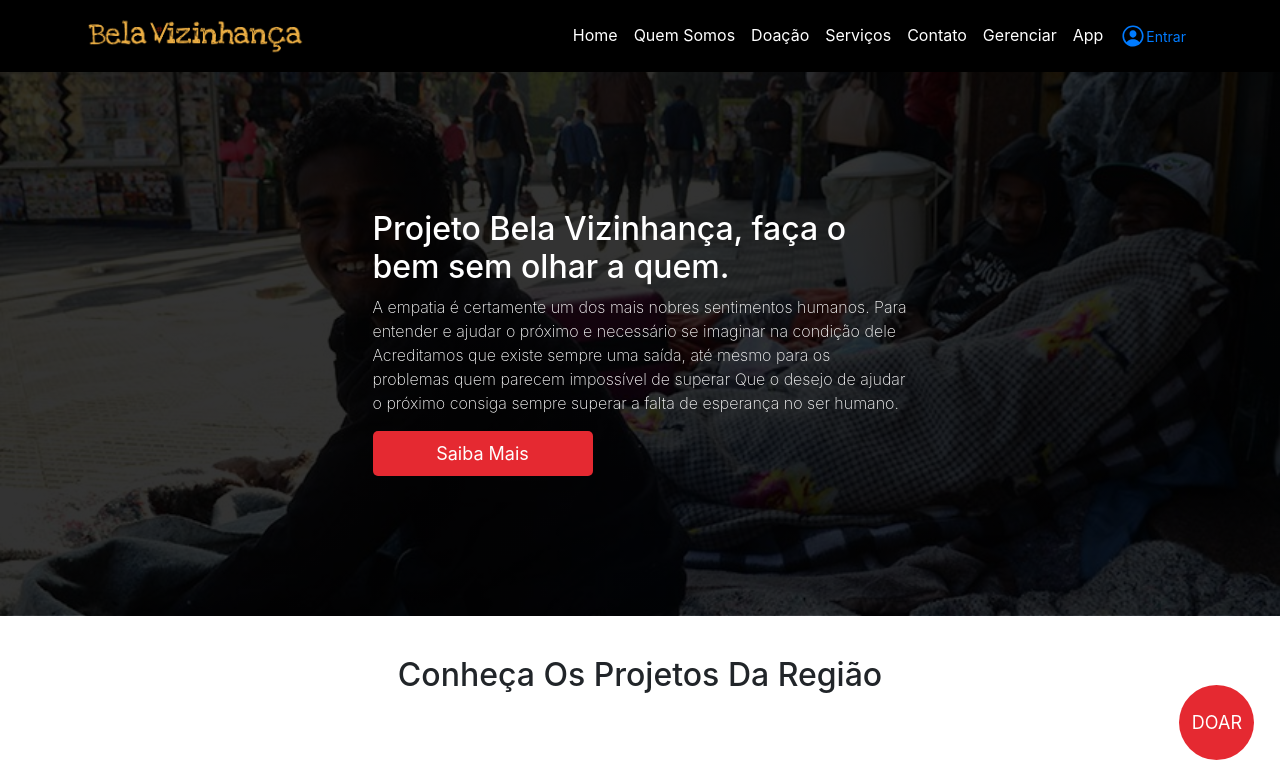
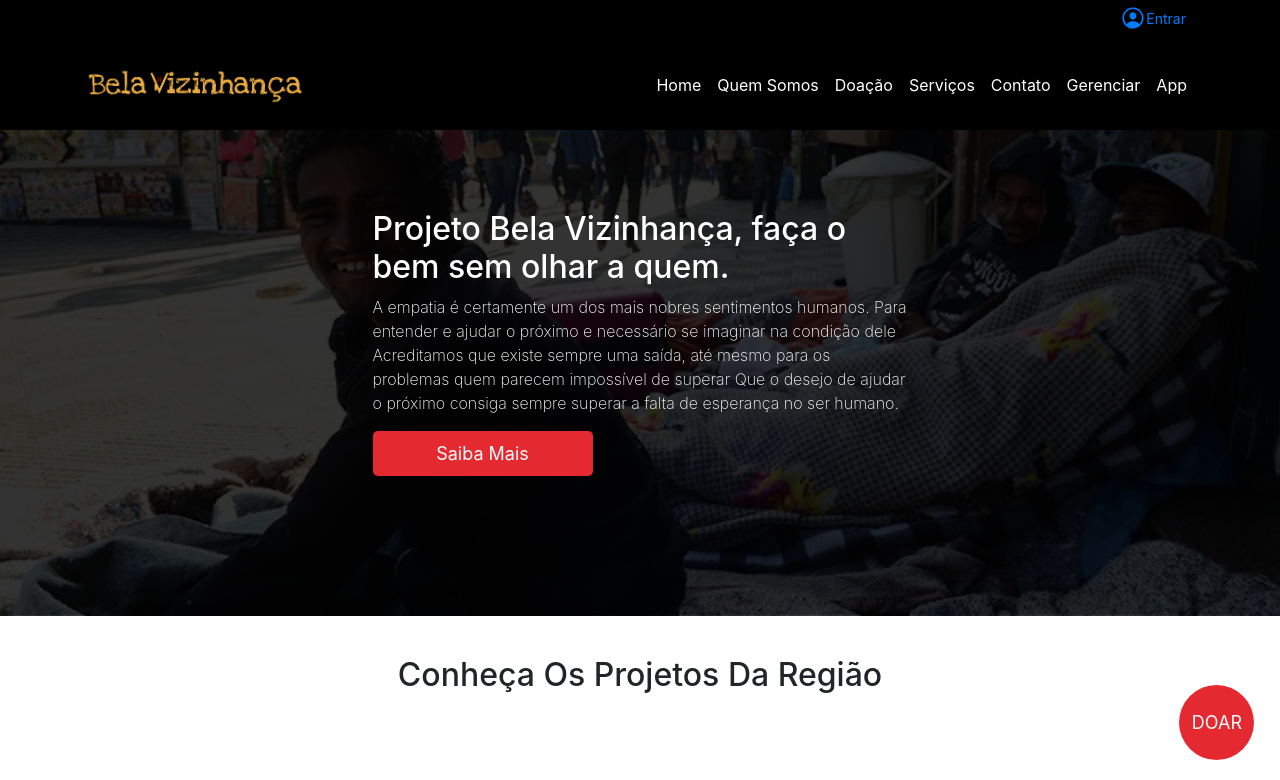
Before and after one commit to belavizinhanca/bvz-front, a React (Create React App) app: page / in a window 1280 px wide. Shown: the top 780 px of the page. Built offline with nearby package versions, Linux system fonts and the light colour scheme; some icons are missing.

Commit message:
Adicionado menu midias

```diff
--- a/src/App.css
+++ b/src/App.css
@@ -12,19 +12,3 @@ body{
   height: 100%;
   width: 100%;
 }
-/*
-p, h1,  h2,  h3{
-  color: #2d2b2d;
-} */
-/*
-header{
-  position: sticky;
-  display: flex;
-  top: 0;
-  position: -webkit-sticky;
-}
-         */
-
-button  {
-  border-radius: -50;
-}
--- a/src/App.js
+++ b/src/App.js
@@ -16,8 +16,8 @@ function App() {
     <div className="App">
       <header>
         <div>
+        <Menu />
         <Menumidias />
-        <Menu />
         </div>
       </header>
       <main>
--- a/src/components/Menu/Menu.css
+++ b/src/components/Menu/Menu.css
@@ -1,10 +1,14 @@
 
 .navbar{
-    padding: 0;
+    padding-top: 0;
     align-items: center;
     background-color: black;
 
 }
+.menu-major{
+    padding-top: 50px;
+
+  }
 
 .navbar-brand img{
     width: 100%;
--- a/src/components/Menu/index.js
+++ b/src/components/Menu/index.js
@@ -21,7 +21,7 @@ function BaseMenu() {
 
 
     return(
-        <Navbar fixed="top" variant="dark" expand="lg">
+        <Navbar className="menu-major" fixed="top" variant="dark" expand="lg">
         <Container>
 
             <Navbar.Brand href="/" to="/"><Image src={logo} alt="Logo Bela Vizinhança" width="320" /></Navbar.Brand>
@@ -35,7 +35,7 @@ function BaseMenu() {
                 <Nav.Link href="/contato" to="/contato">Contato</Nav.Link>
                 <Nav.Link href="/gerenciar" to="/gerenciar">Gerenciar</Nav.Link>
                 <Nav.Link href="/app" to="/app">App</Nav.Link>
-                <Poplogin />
+
                 </Nav>
             </Navbar.Collapse>
         </Container>
```
